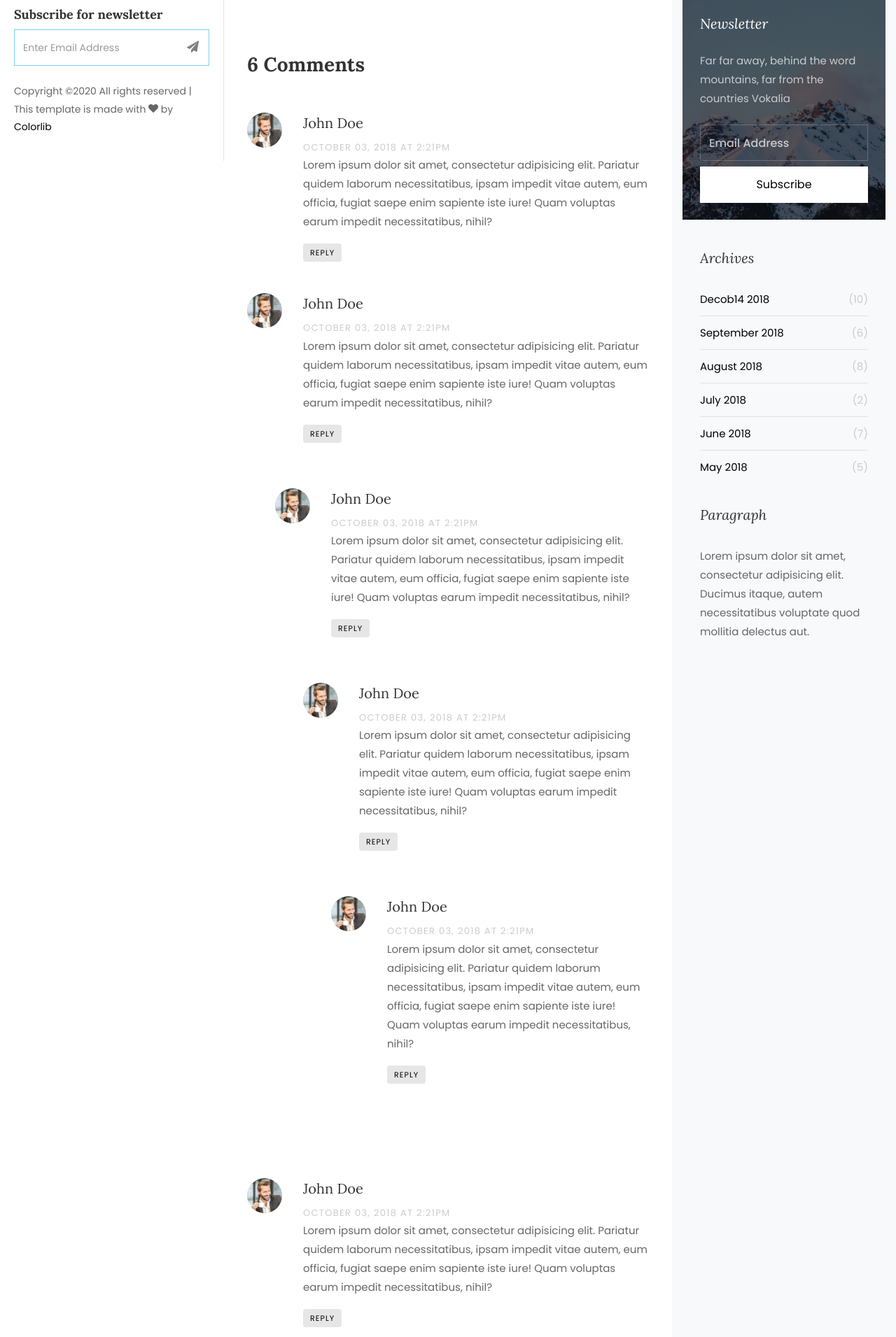
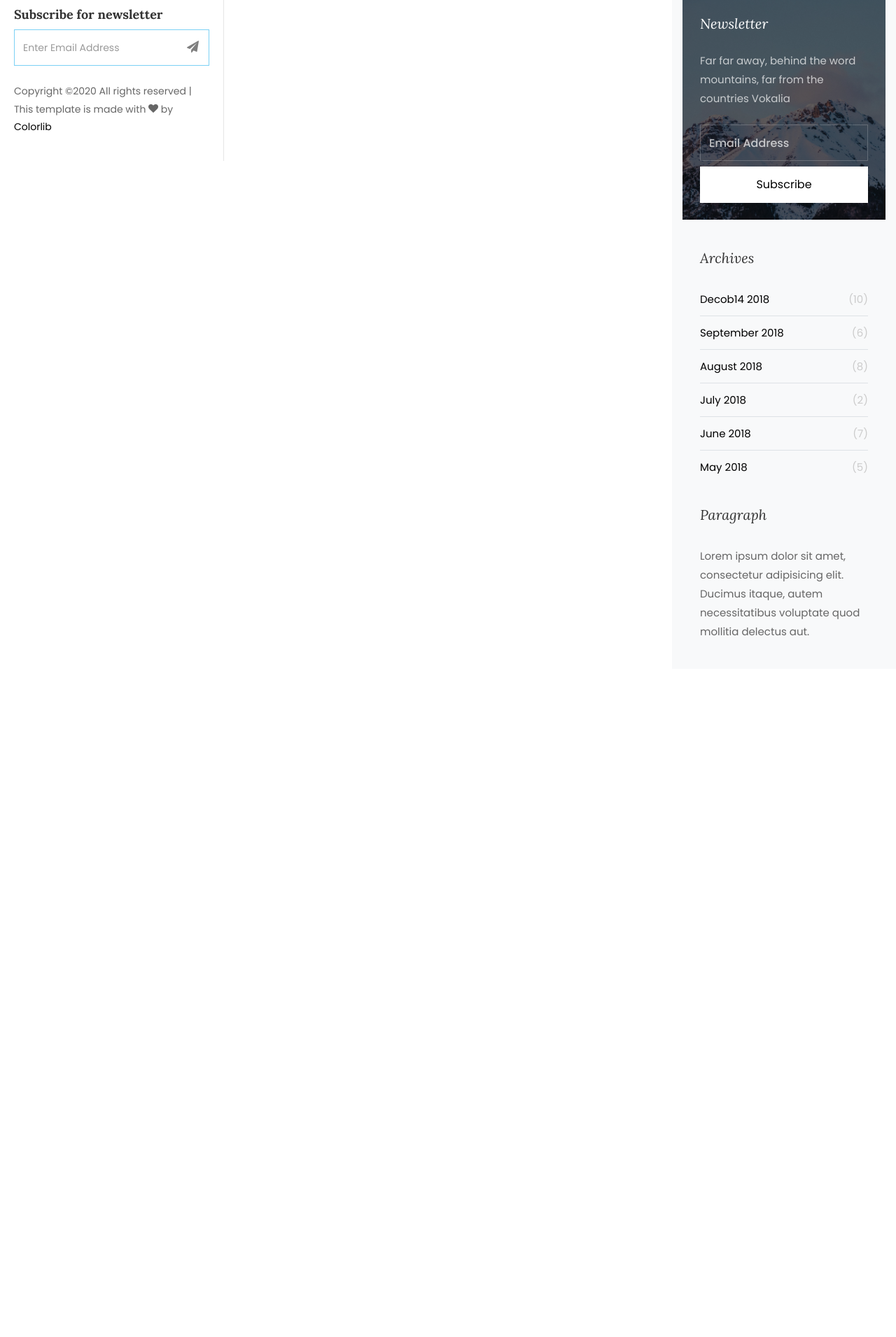
Before and after one commit to sajib1066/sajib-notes, a Django app: template templates/project/details.html in a window 1280 px wide. Shown: the part 570-2481 px from the top of the page at 70% size. After the commit the page ends 1479 px from the top, so only its background shows below. Run offline with Django 3.2, Linux system fonts and the light colour scheme; the template is opened without the code that fills it, so the values that code supplies are empty; some libraries are stand-ins or nearby versions; some web fonts are replaced.

Commit message:
remove comment section

```diff
--- a/templates/project/details.html
+++ b/templates/project/details.html
@@ -34,119 +34,6 @@
 								<p>{{ project.author.about }}</p>
 							</div>
 						</div>
-
-
-				<div class="pt-5 mt-5">
-				  <h3 class="mb-5 font-weight-bold">6 Comments</h3>
-				  <ul class="comment-list">
-					<li class="comment">
-					  <div class="vcard bio">
-						<img src="images/person_1.jpg" alt="Image placeholder">
-					  </div>
-					  <div class="comment-body">
-						<h3>John Doe</h3>
-						<div class="meta">October 03, 2018 at 2:21pm</div>
-						<p>Lorem ipsum dolor sit amet, consectetur adipisicing elit. Pariatur quidem laborum necessitatibus, ipsam impedit vitae autem, eum officia, fugiat saepe enim sapiente iste iure! Quam voluptas earum impedit necessitatibus, nihil?</p>
-						<p><a href="#" class="reply">Reply</a></p>
-					  </div>
-					</li>
-
-					<li class="comment">
-					  <div class="vcard bio">
-						<img src="images/person_1.jpg" alt="Image placeholder">
-					  </div>
-					  <div class="comment-body">
-						<h3>John Doe</h3>
-						<div class="meta">October 03, 2018 at 2:21pm</div>
-						<p>Lorem ipsum dolor sit amet, consectetur adipisicing elit. Pariatur quidem laborum necessitatibus, ipsam impedit vitae autem, eum officia, fugiat saepe enim sapiente iste iure! Quam voluptas earum impedit necessitatibus, nihil?</p>
-						<p><a href="#" class="reply">Reply</a></p>
-					  </div>
-
-					  <ul class="children">
-						<li class="comment">
-						  <div class="vcard bio">
-							<img src="images/person_1.jpg" alt="Image placeholder">
-						  </div>
-						  <div class="comment-body">
-							<h3>John Doe</h3>
-							<div class="meta">October 03, 2018 at 2:21pm</div>
-							<p>Lorem ipsum dolor sit amet, consectetur adipisicing elit. Pariatur quidem laborum necessitatibus, ipsam impedit vitae autem, eum officia, fugiat saepe enim sapiente iste iure! Quam voluptas earum impedit necessitatibus, nihil?</p>
-							<p><a href="#" class="reply">Reply</a></p>
-						  </div>
-
-
-						  <ul class="children">
-							<li class="comment">
-							  <div class="vcard bio">
-								<img src="images/person_1.jpg" alt="Image placeholder">
-							  </div>
-							  <div class="comment-body">
-								<h3>John Doe</h3>
-								<div class="meta">October 03, 2018 at 2:21pm</div>
-								<p>Lorem ipsum dolor sit amet, consectetur adipisicing elit. Pariatur quidem laborum necessitatibus, ipsam impedit vitae autem, eum officia, fugiat saepe enim sapiente iste iure! Quam voluptas earum impedit necessitatibus, nihil?</p>
-								<p><a href="#" class="reply">Reply</a></p>
-							  </div>
-
-								<ul class="children">
-								  <li class="comment">
-									<div class="vcard bio">
-									  <img src="images/person_1.jpg" alt="Image placeholder">
-									</div>
-									<div class="comment-body">
-									  <h3>John Doe</h3>
-									  <div class="meta">October 03, 2018 at 2:21pm</div>
-									  <p>Lorem ipsum dolor sit amet, consectetur adipisicing elit. Pariatur quidem laborum necessitatibus, ipsam impedit vitae autem, eum officia, fugiat saepe enim sapiente iste iure! Quam voluptas earum impedit necessitatibus, nihil?</p>
-									  <p><a href="#" class="reply">Reply</a></p>
-									</div>
-								  </li>
-								</ul>
-							</li>
-						  </ul>
-						</li>
-					  </ul>
-					</li>
-
-					<li class="comment">
-					  <div class="vcard bio">
-						<img src="images/person_1.jpg" alt="Image placeholder">
-					  </div>
-					  <div class="comment-body">
-						<h3>John Doe</h3>
-						<div class="meta">October 03, 2018 at 2:21pm</div>
-						<p>Lorem ipsum dolor sit amet, consectetur adipisicing elit. Pariatur quidem laborum necessitatibus, ipsam impedit vitae autem, eum officia, fugiat saepe enim sapiente iste iure! Quam voluptas earum impedit necessitatibus, nihil?</p>
-						<p><a href="#" class="reply">Reply</a></p>
-					  </div>
-					</li>
-				  </ul>
-				  <!-- END comment-list -->
-
-				  <div class="comment-form-wrap pt-5">
-					<h3 class="mb-5">Leave a comment</h3>
-					<form action="#" class="p-3 p-md-5 bg-light">
-					  <div class="form-group">
-						<label for="name">Name *</label>
-						<input type="text" class="form-control" id="name">
-					  </div>
-					  <div class="form-group">
-						<label for="email">Email *</label>
-						<input type="email" class="form-control" id="email">
-					  </div>
-					  <div class="form-group">
-						<label for="website">Website</label>
-						<input type="url" class="form-control" id="website">
-					  </div>
-
-					  <div class="form-group">
-						<label for="message">Message</label>
-						<textarea name="" id="message" cols="30" rows="10" class="form-control"></textarea>
-					  </div>
-					  <div class="form-group">
-						<input type="submit" value="Post Comment" class="btn py-3 px-4 btn-primary">
-					  </div>
-
-					</form>
-				  </div>
-				</div>
 					</div><!-- END-->
 				</div>
 
```
